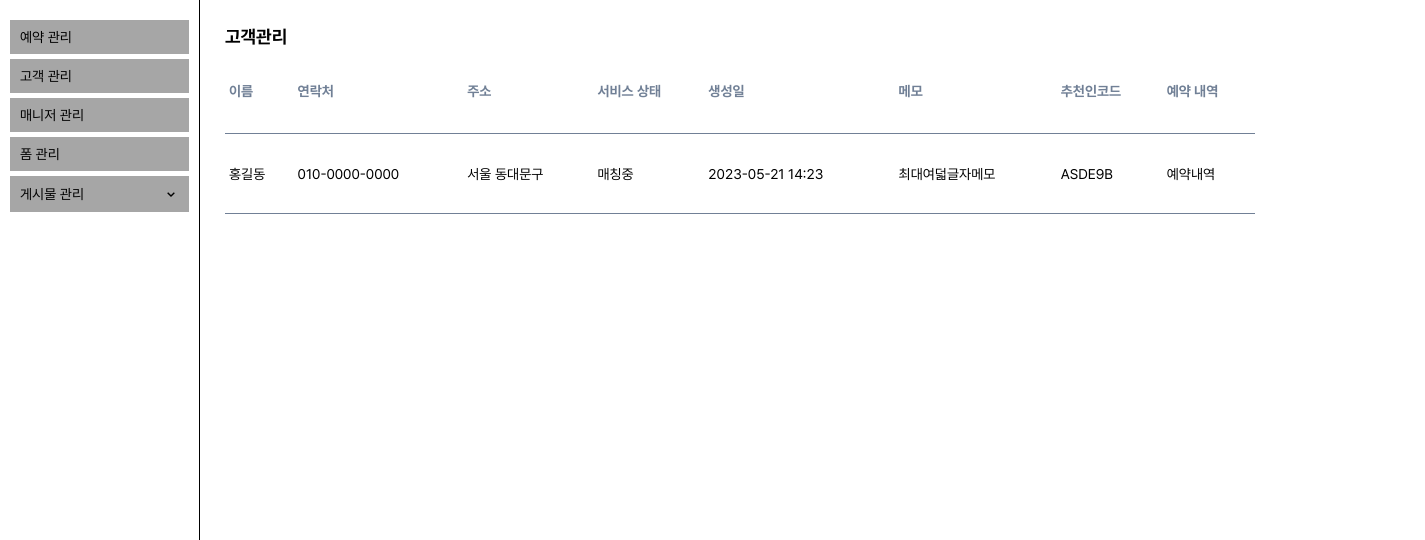
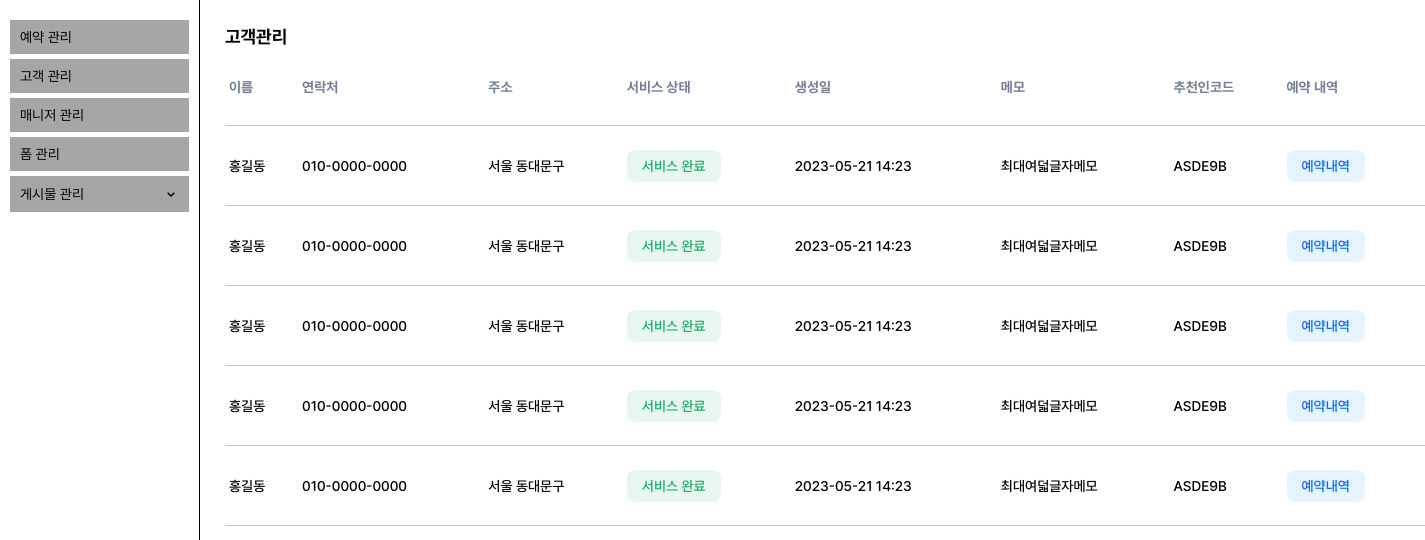
Before and after one commit to Nevacat/FE_DAMDA-admin, a Next.js app: page /user in a window 1280 px wide. Shown: the top 540 px of the page, 1425 px wide, since content can reach past the window. Built offline with nearby package versions, Linux system fonts and the light colour scheme.

Commit message:
feat: state 버튼 스타일컴포넌트 제작

```diff
--- a/src/components/common/Layout/style.ts
+++ b/src/components/common/Layout/style.ts
@@ -8,5 +8,6 @@ export const Main = styled.div`
   position: relative;
   padding: 25px;
   flex-grow: 1;
+  min-width: 1200px;
   min-height: 100vh;
 `;
--- a/src/components/user/UserLayout.tsx
+++ b/src/components/user/UserLayout.tsx
@@ -6,7 +6,7 @@ function UserLayout() {
   return (
     <S.UserPageContainer>
       <S.PageTitle>고객관리</S.PageTitle>
-      <UserTable></UserTable>
+      <UserTable />
     </S.UserPageContainer>
   );
 }
--- /dev/null
+++ b/src/components/user/UserTable/UserItem/index.tsx
@@ -0,0 +1,25 @@
+import React from 'react';
+import * as T from '@/styles/common/table.style';
+import { ServiceState } from '@/types/serviceState';
+import { StateButton } from '@/styles/common/ServiceState';
+
+function UserItem() {
+  return (
+    <T.Tr>
+      <T.Td>홍길동</T.Td>
+      <T.Td>010-0000-0000</T.Td>
+      <T.Td>서울 동대문구</T.Td>
+      <T.Td>
+        <StateButton state={ServiceState.completed}>{ServiceState.completed}</StateButton>
+      </T.Td>
+      <T.Td>2023-05-21 14:23</T.Td>
+      <T.Td>최대여덟글자메모</T.Td>
+      <T.Td>ASDE9B</T.Td>
+      <T.Td>
+        <StateButton state={ServiceState.confirmation}>예약내역</StateButton>
+      </T.Td>
+    </T.Tr>
+  );
+}
+
+export default UserItem;
--- a/src/components/user/UserTable/index.tsx
+++ b/src/components/user/UserTable/index.tsx
@@ -1,5 +1,6 @@
 import React from 'react';
 import * as T from '@/styles/common/table.style';
+import UserItem from './UserItem';
 
 function UserTable() {
   return (
@@ -18,16 +19,11 @@ function UserTable() {
           </T.Tr>
         </T.Thead>
         <T.Tbody>
-          <T.Tr>
-            <T.Td>홍길동</T.Td>
-            <T.Td>010-0000-0000</T.Td>
-            <T.Td>서울 동대문구</T.Td>
-            <T.Td>매칭중</T.Td>
-            <T.Td>2023-05-21 14:23</T.Td>
-            <T.Td>최대여덟글자메모</T.Td>
-            <T.Td>ASDE9B</T.Td>
-            <T.Td>예약내역</T.Td>
-          </T.Tr>
+          <UserItem />
+          <UserItem />
+          <UserItem />
+          <UserItem />
+          <UserItem />
         </T.Tbody>
       </T.Table>
     </T.TableContainer>
--- /dev/null
+++ b/src/styles/common/ServiceState.ts
@@ -0,0 +1,53 @@
+import styled from '@emotion/styled';
+import { css } from '@emotion/react';
+import { ServiceState } from '@/types/serviceState';
+import theme from '../theme';
+
+export const StateButton = styled.div<{ state: ServiceState }>`
+  display: flex;
+  align-items: center;
+  padding: 5px 15px;
+  width: max-content;
+  height: 32px;
+  border-radius: 8px;
+
+  ${({ state }) =>
+    //주황색
+    state === ServiceState.matching &&
+    css`
+      color: #fe964a;
+      background-color: #fff0e6;
+    `}
+
+  ${({ state }) =>
+    //보라색
+    state === ServiceState.wating &&
+    css`
+      color: #8c62ff;
+      background-color: #f4f0ff;
+    `}
+
+  ${({ state }) =>
+    //파란색
+    state === ServiceState.confirmation &&
+    css`
+      color: ${theme.colors.main_blue};
+      background-color: ${theme.colors.sub_blue_4};
+    `}
+
+  ${({ state }) =>
+    //초록색
+    state === ServiceState.completed &&
+    css`
+      color: #0caf60;
+      background-color: #e7f7ef;
+    `}
+
+  ${({ state }) =>
+    //빨간색
+    state === ServiceState.cancellation &&
+    css`
+      color: #fd6a6a;
+      background-color: #fff0f0;
+    `}
+`;
--- a/src/styles/common/table.style.ts
+++ b/src/styles/common/table.style.ts
@@ -1,14 +1,16 @@
 import styled from '@emotion/styled';
 import theme from '../theme';
 
-export const TableContainer = styled.div``;
+export const TableContainer = styled.div`
+  width: 1200px;
+`;
 export const Table = styled.table`
   width: 100%;
 `;
 export const Thead = styled.thead``;
 export const Tbody = styled.tbody``;
 export const Tr = styled.tr`
-  border-bottom: 1px solid #718096;
+  border-bottom: 1px solid ${theme.colors.yolda_gray_5};
 `;
 export const Th = styled.th`
   ${theme.font.bold_14}
@@ -16,13 +18,14 @@ export const Th = styled.th`
   color: #718096;
   font-size: 14px;
   text-align: left;
-  line-height: 80px;
+  line-height: 72px;
   white-space: nowrap;
 `;
 export const Td = styled.td`
   padding: 2px 4px;
   max-width: 220px;
   height: 80px;
+  font-weight: 500;
   vertical-align: middle;
   word-break: keep-all;
 `;
--- a/src/styles/theme.ts
+++ b/src/styles/theme.ts
@@ -5,6 +5,8 @@ const colors = {
   main_blue: '#0061FF',
   sub_blue_1: '#00BDFF',
   sub_blue_2: '#80CFFF',
+  sub_blue_3: '#CCECFF',
+  sub_blue_4: '#E5F5FF',
   red_1: '#DF001F',
   green_1: '#04D741',
   yellow_1: '#F9E500',
--- a/src/types/serviceState.ts
+++ b/src/types/serviceState.ts
@@ -1,7 +1,7 @@
 export enum ServiceState {
-  matching = 'matching', // 매칭중
-  wating = 'wating', // 매칭수락대기
-  confirmation = 'confirmation', // 서비스예약확정
-  completed = 'completed', // 서비스완료
-  cancellation = 'cancellation', // 예약취소
+  matching = '매칭중...',
+  wating = '매칭수락 대기',
+  confirmation = '서비스 예약 확정',
+  completed = '서비스 완료',
+  cancellation = '예약 취소',
 }
```
Also changed, not shown: src/styles/emotion.d.ts (+37 -35 lines).
